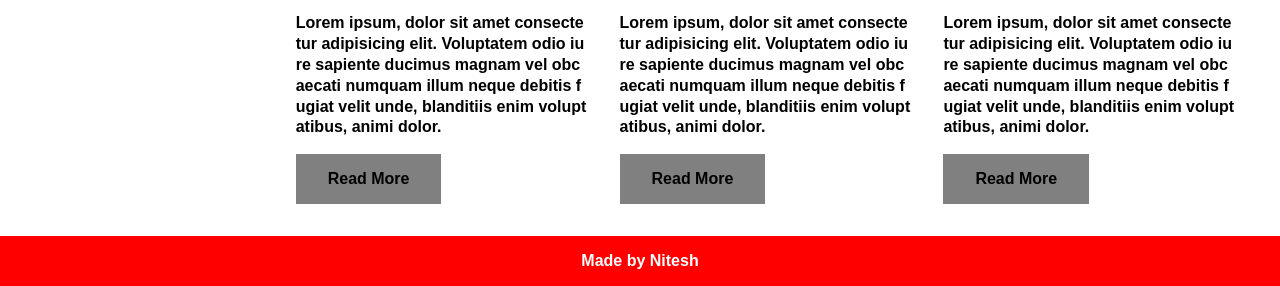
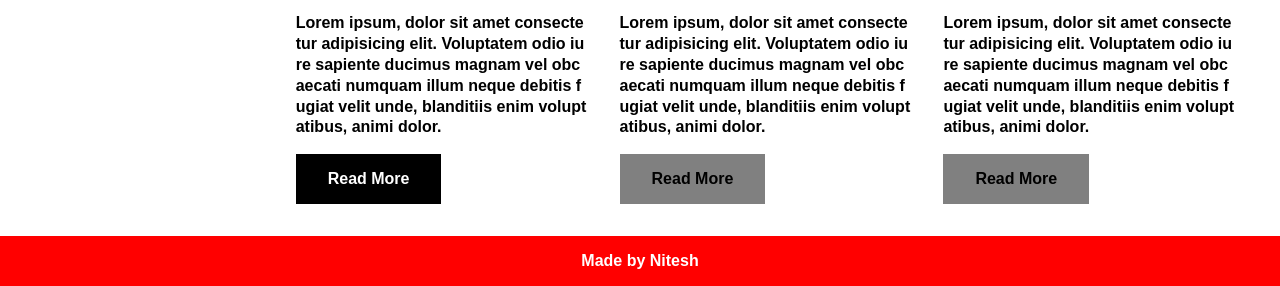
Before and after one commit to Stranger123kr/demo, a plain HTML site: page index.html in a window 1280 px wide. In both pictures the pointer is over the link 368 px from the left and 889 px from the top of the page. Shown: the part 710-996 px from the top of the page. Drawn offline with Linux system fonts and the light colour scheme.

Commit message:
add hover effect

```diff
--- a/style.css
+++ b/style.css
@@ -45,6 +45,10 @@ li {
 a {
   text-decoration: none;
   color: var(--para_color);
+}
+
+img {
+  cursor: pointer;
 }
 
 header {
@@ -151,6 +155,12 @@ i {
   padding: 1rem 2rem;
   background: gray;
   font-weight: 600;
+  transition: all 0.3s linear;
+}
+.service_img a:hover {
+  background: var(--para_color);
+  border: red;
+  color: var(--color-primary);
 }
 
 .footer {
```
